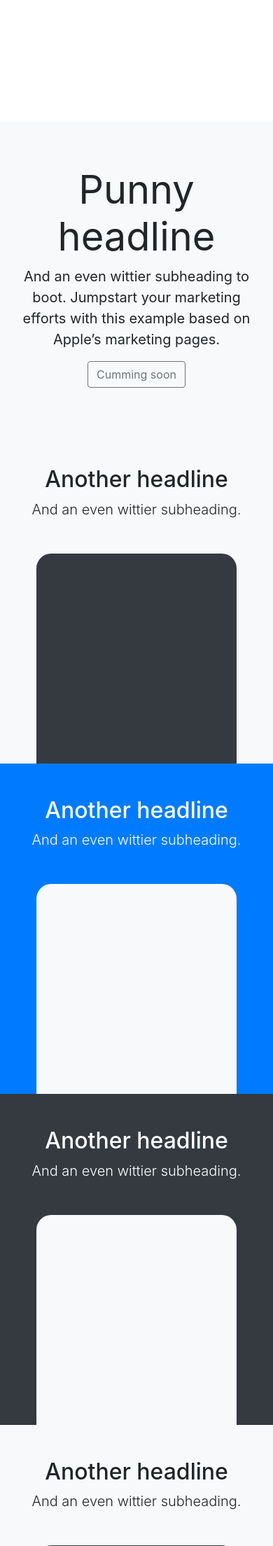
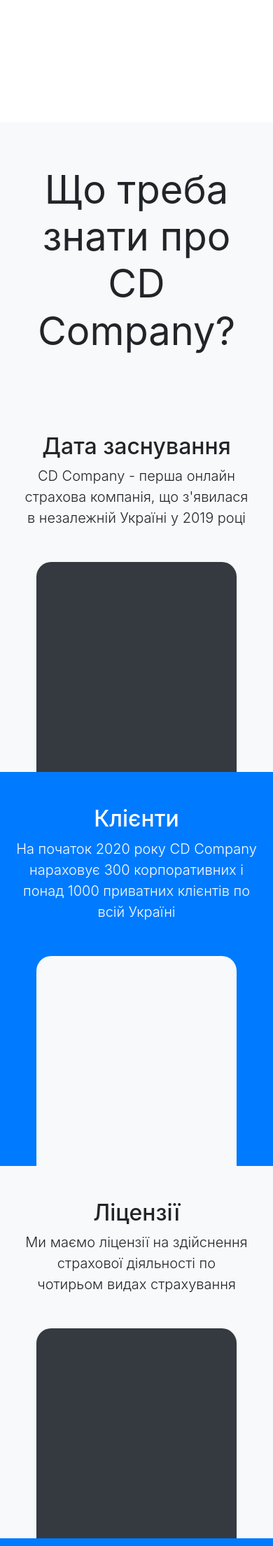
Before and after one commit to kostyazinchukv/dbsis_coursework, a Flask app: page /logout in a window 390 px wide. Shown: the part 474-2683 px from the top of the page at 70% size. Run offline with Flask 2, Linux system fonts and the light colour scheme; some libraries are stand-ins or nearby versions.

Commit message:
main page fixed + insurance case icon changed

```diff
--- a/templates/mainpage.html
+++ b/templates/mainpage.html
@@ -45,14 +45,10 @@
 
 
 
-            <div class="position-relative overflow-hidden p-3 p-md-5 m-md-3 text-center bg-light">
+            <div class="position-relative overflow-hidden p-3 p-md-5 m-md-3 bg-light">
               <div class="col-md-5 p-lg-5 mx-auto my-5">
-                <h1 class="display-4 font-weight-normal">Punny headline</h1>
-                <p class="lead font-weight-normal">And an even wittier subheading to boot. Jumpstart your marketing efforts with this example based on Apple’s marketing pages.</p>
-                <a class="btn btn-outline-secondary" href="#">Cumming soon</a>
+                <h1 class="display-4 font-weight-normal text-center">Що треба знати про CD Company?</h1>
               </div>
-              <div class="product-device shadow-sm d-none d-md-block"></div>
-              <div class="product-device product-device-2 shadow-sm d-none d-md-block"></div>
             </div>
 
 
@@ -61,62 +57,66 @@
                   <div class="d-md-flex flex-md-equal w-100 my-md-3 pl-md-3">
                         <div class="bg-light mr-md-3 pt-3 px-3 pt-md-5 px-md-5 text-center overflow-hidden">
                           <div class="my-3 p-3">
-                            <h2 class="display-5">Another headline</h2>
-                            <p class="lead">And an even wittier subheading.</p>
+                            <h2 class="display-5">Дата заснування</h2>
+                            <p class="lead">CD Company - перша онлайн страхова компанія, що з'явилася в незалежній Україні у 2019 році</p>
                           </div>
                           <div class="bg-dark shadow-sm mx-auto" style="width: 80%; height: 300px; border-radius: 21px 21px 0 0;"></div>
                         </div>
+                  </div>
+                </div>
+                  <div class="col">
+                      <div class="d-md-flex flex-md-equal w-100 my-md-3 pl-md-3">
                         <div class="bg-primary mr-md-3 pt-3 px-3 pt-md-5 px-md-5 text-center text-white overflow-hidden">
                           <div class="my-3 py-3">
-                            <h2 class="display-5">Another headline</h2>
-                            <p class="lead">And an even wittier subheading.</p>
+                            <h2 class="display-5">Клієнти</h2>
+                            <p class="lead">На початок 2020 року CD Company нараховує 300 корпоративних і понад 1000 приватних клієнтів по всій Україні</p>
                           </div>
                           <div class="bg-light shadow-sm mx-auto" style="width: 80%; height: 300px; border-radius: 21px 21px 0 0;"></div>
                         </div>
+                      </div>
+                  </div>
+                <div class="col">
+                  <div class="d-md-flex flex-md-equal w-100 my-md-3 pl-md-3">
+                        <div class="bg-light mr-md-3 pt-3 px-3 pt-md-5 px-md-5 text-center overflow-hidden">
+                          <div class="my-3 p-3">
+                            <h2 class="display-5">Ліцензії</h2>
+                            <p class="lead">Ми маємо ліцензії на здійснення страхової діяльності по чотирьом видах страхування</p>
+                          </div>
+                          <div class="bg-dark shadow-sm mx-auto" style="width: 80%; height: 300px; border-radius: 21px 21px 0 0;"></div>
+                        </div>
                   </div>
                 </div>
-                <div class="col">
-                  <div class="d-md-flex flex-md-equal w-100 my-md-3 pl-md-3">
-                      <div class="bg-dark mr-md-3 pt-3 px-3 pt-md-5 px-md-5 text-center text-white overflow-hidden">
-                        <div class="my-3 py-3">
-                          <h2 class="display-5">Another headline</h2>
-                          <p class="lead">And an even wittier subheading.</p>
+                  <div class="col">
+                      <div class="d-md-flex flex-md-equal w-100 my-md-3 pl-md-3">
+                        <div class="bg-primary mr-md-3 pt-3 px-3 pt-md-5 px-md-5 text-center text-white overflow-hidden">
+                          <div class="my-3 py-3">
+                            <h2 class="display-5">Досягнення</h2>
+                            <p class="lead">CD Company входить в ТОП-20 провідних страховиків України за підсумками рейтингу Insurance TOP на початок 2020 року</p>
+                          </div>
+                          <div class="bg-light shadow-sm mx-auto" style="width: 80%; height: 300px; border-radius: 21px 21px 0 0;"></div>
                         </div>
-                        <div class="bg-light shadow-sm mx-auto" style="width: 80%; height: 300px; border-radius: 21px 21px 0 0;"></div>
-                      </div>
-                      <div class="bg-light mr-md-3 pt-3 px-3 pt-md-5 px-md-5 text-center overflow-hidden">
-                        <div class="my-3 p-3">
-                          <h2 class="display-5">Another headline</h2>
-                          <p class="lead">And an even wittier subheading.</p>
-                        </div>
-                        <div class="bg-dark shadow-sm mx-auto" style="width: 80%; height: 300px; border-radius: 21px 21px 0 0;"></div>
                       </div>
                   </div>
-                </div>
             </div>
 
 
 
 
             <div class="container-fluid text-center bg-white">
-                  <h2>Чому "НАЗВА КОМПАНІЇ"?</h2>
-                  <h4>Що ми пропонуємо?</h4>
+                  <h2>Чому CD Company?</h2>
                   <br>
                   <div class="row">
                     <div class="col-sm-4">
                       <i class="fa fa-language fa-2x text-secondary"></i>
                       <h4>Допомагаємо іноземцям з оформленням</h4>
-                      <p>Lorem ipsum dolor sit amet..</p>
                     </div>
                     <div class="col-sm-4">
                       <i class="fa fa-heart fa-2x text-secondary"></i>
                       <h4>Дружелюбний перонал</h4>
-                      <p>Lorem ipsum dolor sit amet..</p>
                     </div>
                     <div class="col-sm-4">
                       <i class="fa fa-money fa-2x text-secondary" aria-hidden="true"></i>
                       <h4>Найкращі тарифні плани</h4>
-                      <p>Lorem ipsum dolor sit amet..</p>
                     </div>
                     </div>
                     <br><br>
@@ -124,20 +124,19 @@
                     <div class="col-sm-4">
                       <i class="fa fa-clock-o fa-2x text-secondary" aria-hidden="true"></i>
                       <h4>Оформлення 24/7</h4>
-                      <p>Lorem ipsum dolor sit amet..</p>
                     </div>
                     <div class="col-sm-4">
                       <i class="fa fa-question-circle fa-2x text-secondary"></i>
                       <h4>Відповімо на всі Ваші питання</h4>
-                      <p>Lorem ipsum dolor sit amet..</p>
                     </div>
                     <div class="col-sm-4">
                       <i class="fa fa-tasks fa-2x text-secondary" aria-hidden="true"></i>
                       <h4>Страхування менше ніж за 3 хвилини</h4>
-                      <p>Lorem ipsum dolor sit amet..</p>
                     </div>
                   </div>
             </div>
+            <br>
+            <br>
 
 
 
```
Also changed, not shown: templates/insurance_case.html (+2 -5 lines).
